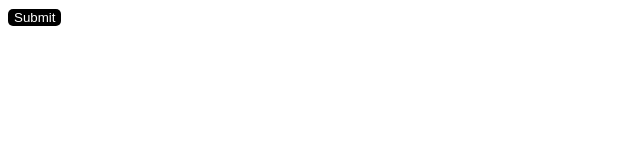
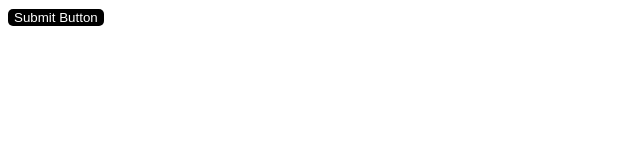
Before and after one commit to acciojob/hover-button-ashudangi20, a website: page main.html in a window 1280 px wide. Shown: the full height of the page, 0-640 px from the left. Drawn offline with Linux system fonts and the light colour scheme.

Commit message:
Update main.html

```diff
--- a/main.html
+++ b/main.html
@@ -7,7 +7,7 @@
 </head>
 
 <body>
-	<Button id="btn">Submit</Button>
+	<button id="btn">Submit Button</button>
     <script type="text/javascript" src="./script.js">
 </script>
 
```
